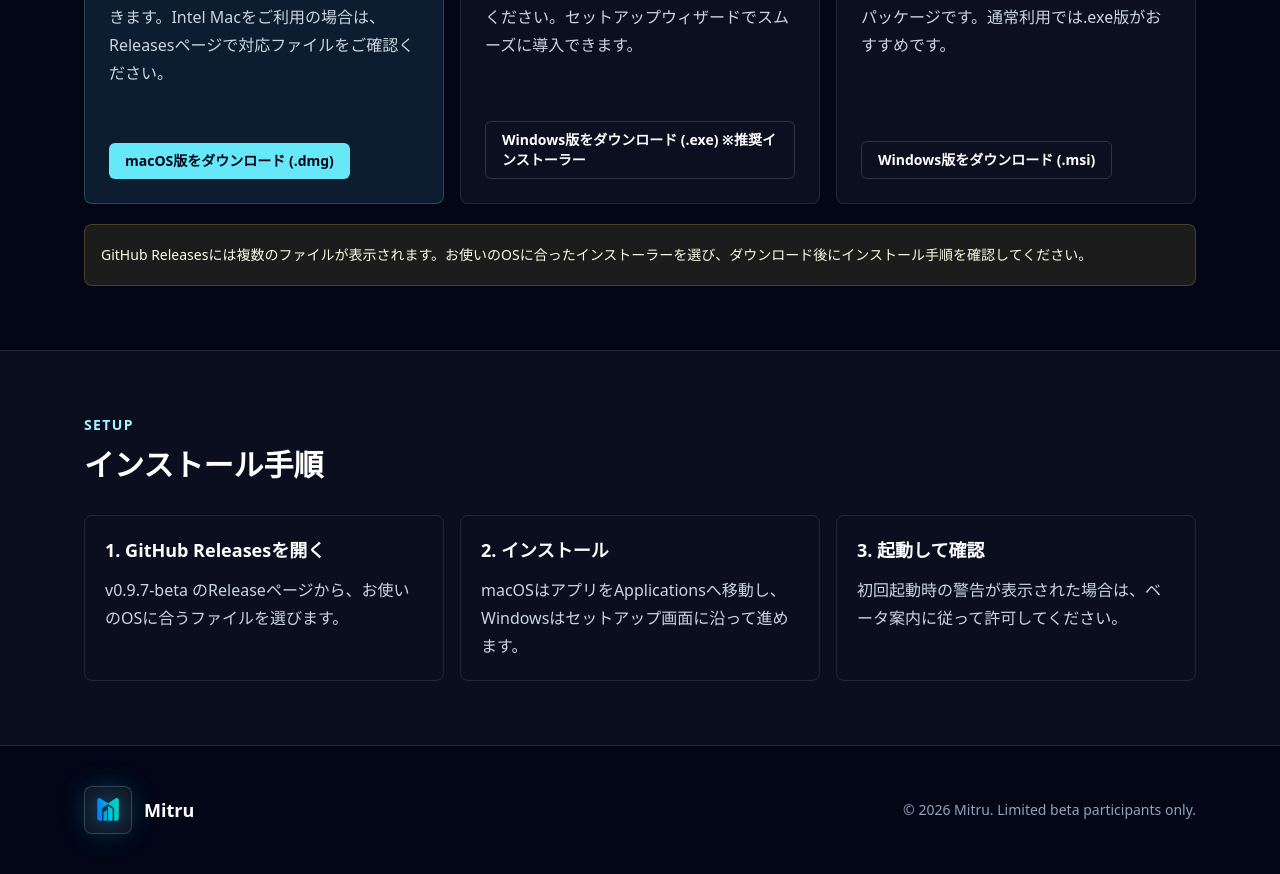
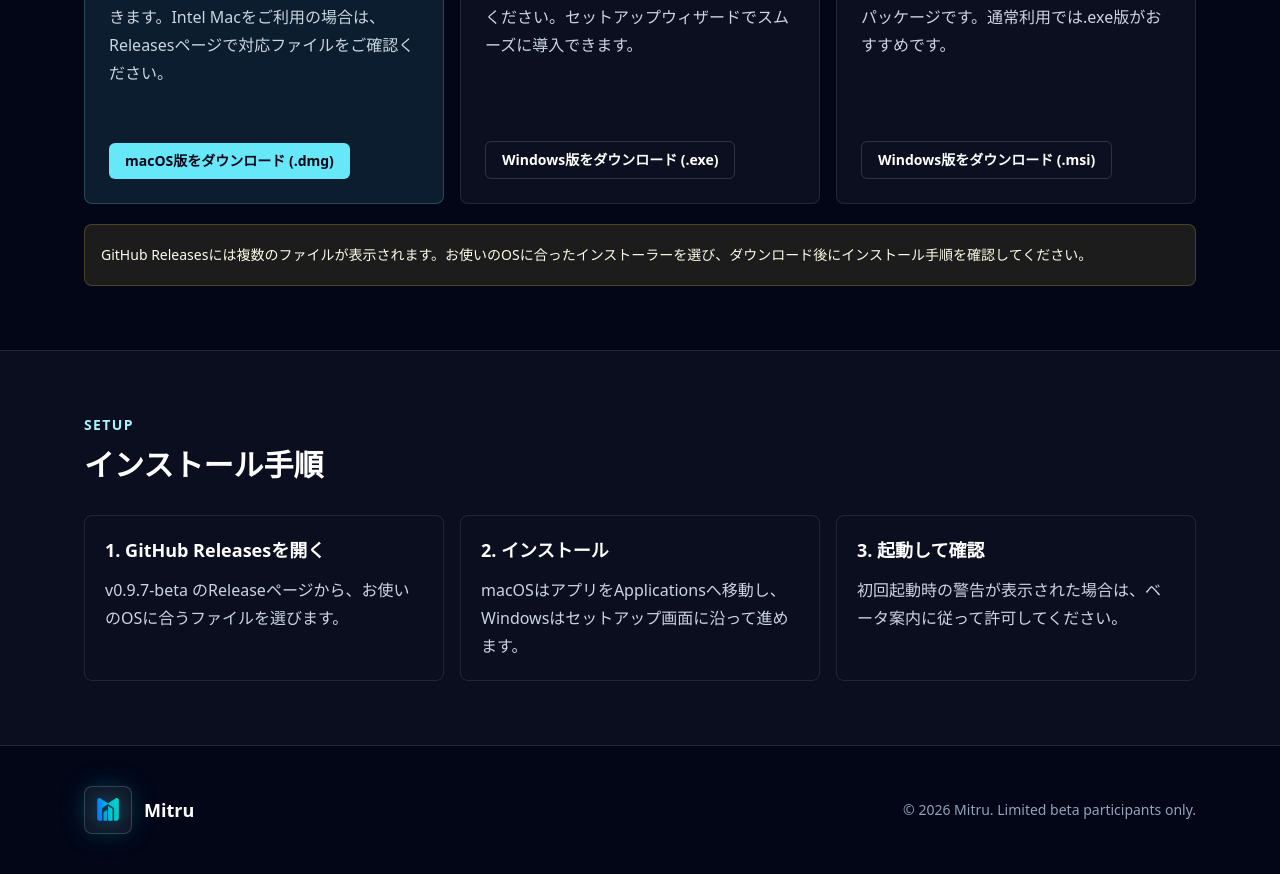
Before and after one commit to soundslikeriki/mitru-landing, a Next.js app: page / in a window 1280 px wide. Shown: the part 3920-4794 px from the top of the page. Built offline with nearby package versions, Linux system fonts and the light colour scheme; no server answers.

Commit message:
feat: update download buttons (add .msi, clean text)

```diff
--- a/app/page.tsx
+++ b/app/page.tsx
@@ -333,6 +333,7 @@ export default function Home() {
         <div className="mt-8 grid items-stretch gap-4 md:grid-cols-3">
           <a
             href={macDownloadUrl}
+            download="Mitru_0.9.7-beta_aarch64.dmg"
             rel="noreferrer"
             className="flex h-full min-h-[340px] flex-col rounded-lg border border-cyan-200/20 bg-cyan-300/10 p-6 transition hover:border-cyan-200/45 hover:bg-cyan-300/15"
           >
@@ -357,6 +358,7 @@ export default function Home() {
 
           <a
             href={windowsExeDownloadUrl}
+            download="Mitru_0.9.7-beta_x64-setup.exe"
             rel="noreferrer"
             className="flex h-full min-h-[340px] flex-col rounded-lg border border-white/10 bg-white/[0.04] p-6 transition hover:border-cyan-200/30 hover:bg-white/[0.07]"
           >
@@ -375,12 +377,13 @@ export default function Home() {
               Windows 10 / 11で通常はこちらを選んでください。セットアップウィザードでスムーズに導入できます。
             </span>
             <span className="mt-6 inline-flex w-fit rounded-md border border-white/15 px-4 py-2 text-sm font-semibold text-white">
-              Windows版をダウンロード (.exe) ※推奨インストーラー
+              Windows版をダウンロード (.exe)
             </span>
           </a>
 
           <a
             href={windowsMsiDownloadUrl}
+            download="Mitru_0.9.7_x64_ja-JP.msi"
             rel="noreferrer"
             className="flex h-full min-h-[340px] flex-col rounded-lg border border-white/10 bg-white/[0.04] p-6 transition hover:border-cyan-200/30 hover:bg-white/[0.07]"
           >
```
